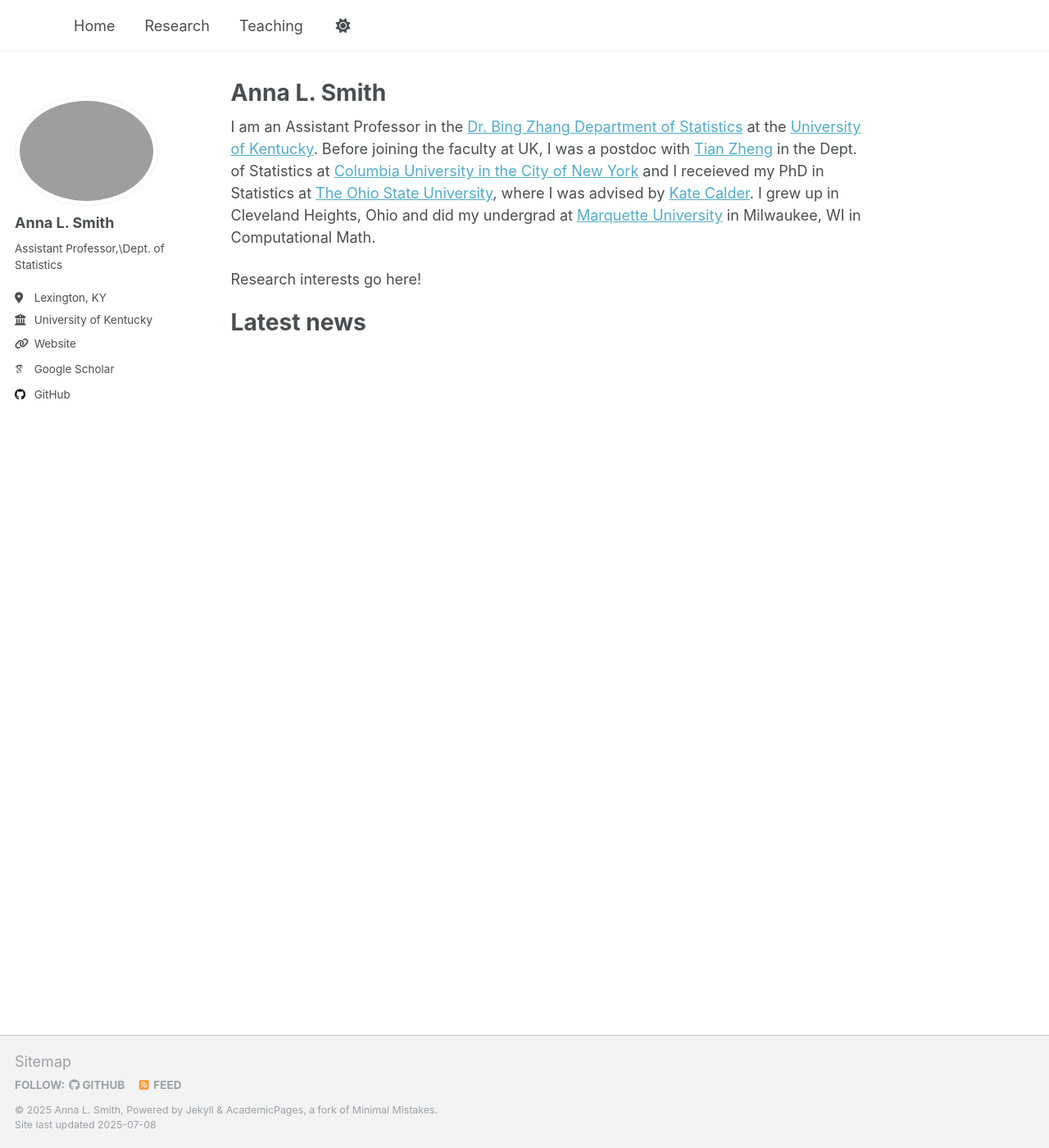
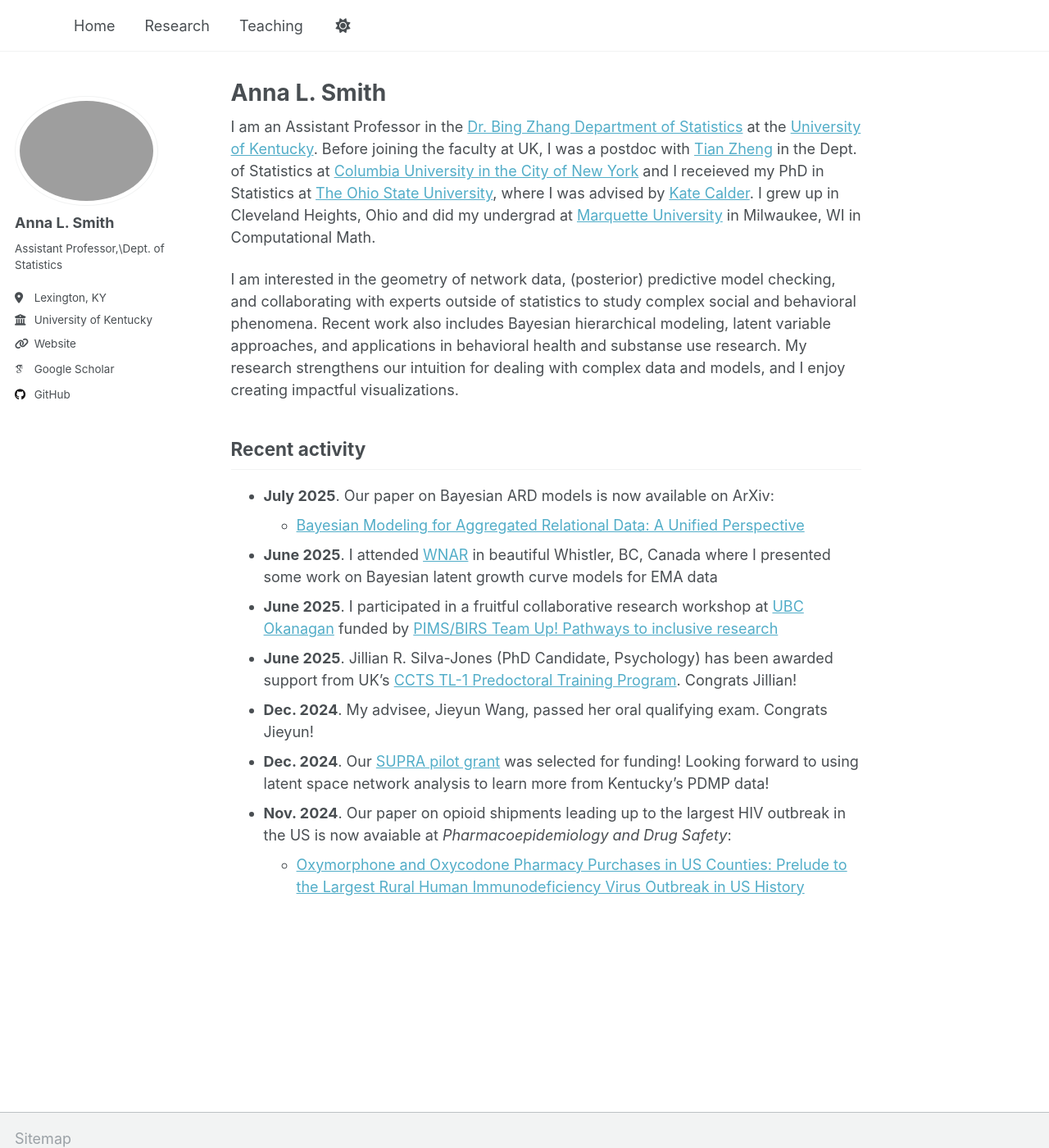
Before and after one commit to annalantzsmith/annalantzsmith.github.io, a Jekyll site: the page built from _pages/about.md, in a window 1280 px wide and 1400 px high. Shown: the whole window at 82% size. Built offline with Jekyll 4.4.1, drawn with Linux system fonts in a browser that asks for light colours; some web fonts are replaced; a script that is not in the unit is left out.

Commit message:
Update about.md
Added recent activity

```diff
--- a/_pages/about.md
+++ b/_pages/about.md
@@ -9,7 +9,20 @@ redirect_from:
 
 I am an Assistant Professor in the [Dr. Bing Zhang Department of Statistics](https://stat.as.uky.edu/) at the [University of Kentucky](https://www.uky.edu/). Before joining the faculty at UK, I was a postdoc with [Tian Zheng](https://sites.stat.columbia.edu/tzheng/) in the Dept. of Statistics at [Columbia University in the City of New York](https://www.columbia.edu/) and I receieved my PhD in Statistics at [The Ohio State University](https://www.osu.edu/), where I was advised by [Kate Calder](https://cacalder.com/). I grew up in Cleveland Heights, Ohio and did my undergrad at [Marquette University](https://www.marquette.edu/) in Milwaukee, WI in Computational Math.
 
-Research interests go here!
+I am interested in the geometry of network data, (posterior) predictive model checking, and collaborating with experts outside of statistics to study complex social and behavioral phenomena.  Recent work also includes Bayesian hierarchical modeling, latent variable approaches, and applications in behavioral health and substanse use research. My research strengthens our intuition for dealing with complex data and models, and I enjoy creating impactful visualizations.
 
-Latest news
-======
+
+
+
+Recent activity
+-----
+
+* **July 2025**. Our paper on Bayesian ARD models is now available on ArXiv:
+    * [Bayesian Modeling for Aggregated Relational Data: A Unified Perspective](https://arxiv.org/abs/2506.21353)
+* **June 2025**. I attended [WNAR](https://wnarofibs.wildapricot.org/wnar2025) in beautiful Whistler, BC, Canada where I presented some work on Bayesian latent growth curve models for EMA data
+* **June 2025**. I participated in a fruitful collaborative research workshop at [UBC Okanagan](https://ok.ubc.ca/) funded by [PIMS/BIRS Team Up! Pathways to inclusive research](https://www.pims.math.ca/programs/scientific/mentorship-early-career-programs/pimsbirs-team-pathways-inclusive-research)
+* **June 2025**. Jillian R. Silva-Jones (PhD Candidate, Psychology) has been awarded support from UK's [CCTS TL-1 Predoctoral Training Program](https://www.ccts.uky.edu/education-training/career-development-and-training-programs/tl1-clinical-translational-science/tl1).  Congrats Jillian!
+* **Dec. 2024**. My advisee, Jieyun Wang, passed her oral qualifying exam.  Congrats Jieyun!
+* **Dec. 2024**. Our [SUPRA pilot grant](https://research.uky.edu/research-priorities/SUPRA/pilot-grants-faculty) was selected for funding! Looking forward to using latent space network analysis to learn more from Kentucky's PDMP data!
+* **Nov. 2024**. Our paper on opioid shipments leading up to the largest HIV outbreak in the US is now avaiable at *Pharmacoepidemiology and Drug Safety*:
+    * [Oxymorphone and Oxycodone Pharmacy Purchases in US Counties: Prelude to the Largest Rural Human Immunodeficiency Virus Outbreak in US History](https://onlinelibrary.wiley.com/doi/10.1002/pds.70066)
```
